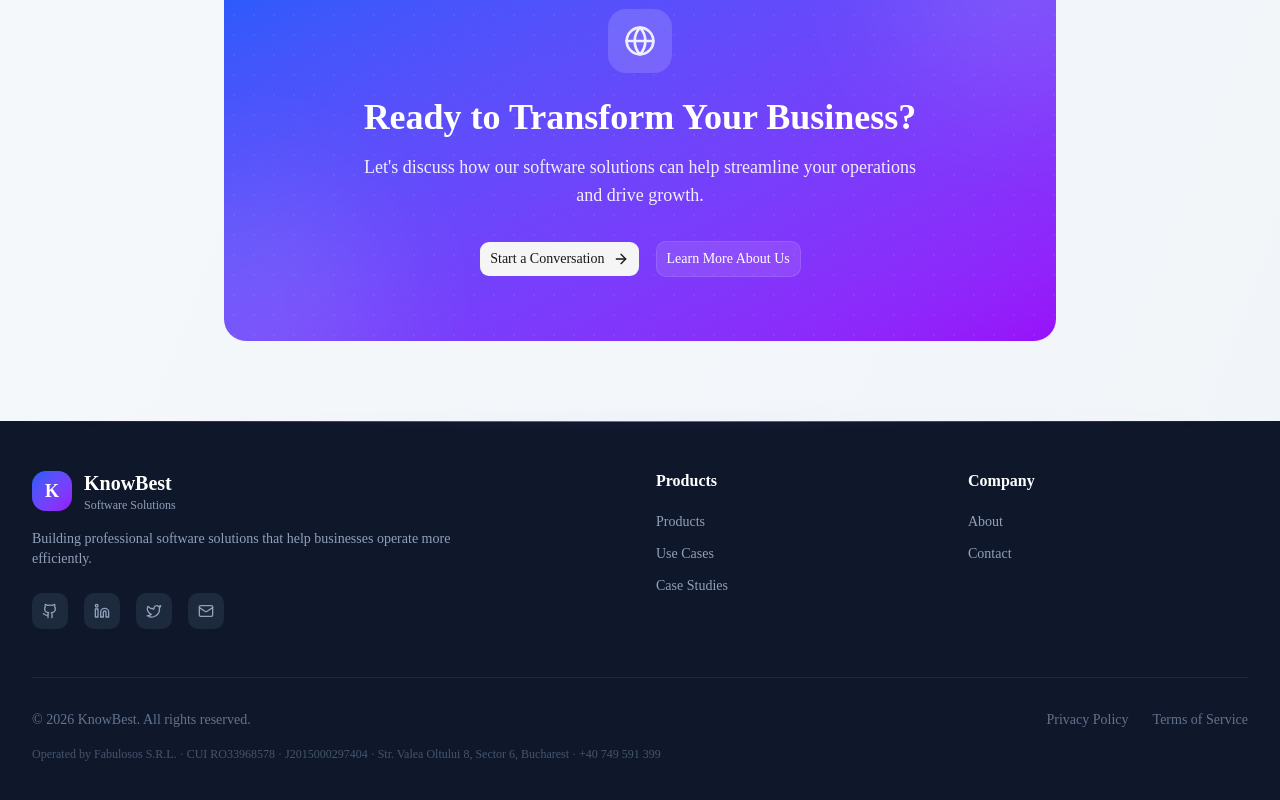
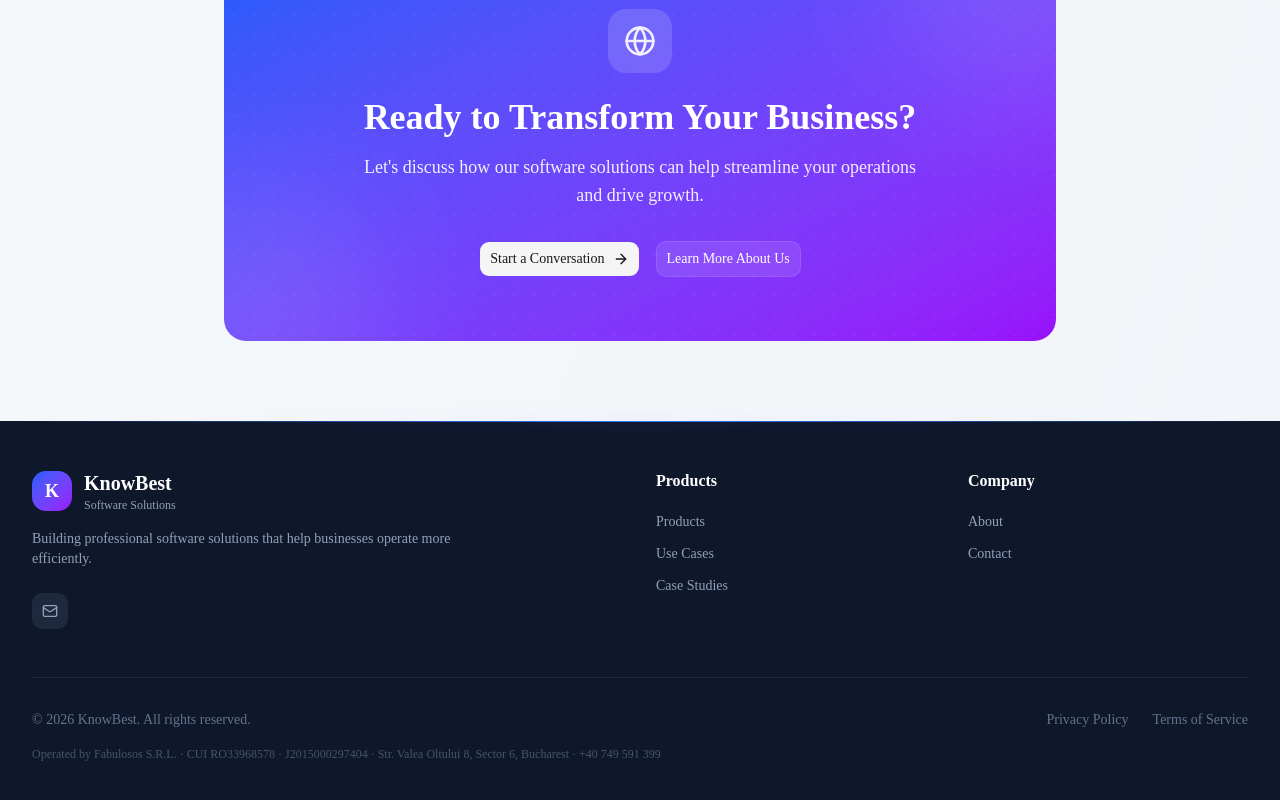
Before and after one commit to aledan2809/knowbest, a Next.js app: page /en in a window 1280 px wide. Shown: the part 2483-3283 px from the top of the page. Built offline with nearby package versions, Linux system fonts and the light colour scheme; no server answers.

Commit message:
fix(social): disable placeholder social links (not real KnowBest accounts) — enabled-flag for easy re-activation

```diff
--- a/src/app/[locale]/contact/page.tsx
+++ b/src/app/[locale]/contact/page.tsx
@@ -78,11 +78,13 @@ export default function ContactPage() {
     },
   ];
 
+  // Social profiles disabled until real KnowBest accounts exist.
+  // To re-activate: set enabled:true + the correct href per platform.
   const socialLinks = [
-    { icon: Github, href: "https://github.com/knowbest", label: "GitHub" },
-    { icon: Linkedin, href: "https://linkedin.com/company/knowbest", label: "LinkedIn" },
-    { icon: Twitter, href: "https://twitter.com/knowbest", label: "Twitter" },
-  ];
+    { icon: Github, href: "https://github.com/knowbest", label: "GitHub", enabled: false },
+    { icon: Linkedin, href: "https://linkedin.com/company/knowbest", label: "LinkedIn", enabled: false },
+    { icon: Twitter, href: "https://twitter.com/knowbest", label: "Twitter", enabled: false },
+  ].filter((s) => s.enabled);
 
   return (
     <div className="min-h-screen bg-gradient-to-br from-slate-50 to-slate-100">
@@ -175,6 +177,7 @@ export default function ContactPage() {
                 ))}
               </div>
 
+              {socialLinks.length > 0 && (
                 <div>
                   <h3 className="text-sm font-semibold text-slate-500 uppercase tracking-wider mb-4">
                     {t("contact.followUs")}
@@ -194,6 +197,7 @@ export default function ContactPage() {
                     ))}
                   </div>
                 </div>
+              )}
             </motion.div>
 
             {/* Contact Form - Glass effect */}
--- a/src/components/Footer.tsx
+++ b/src/components/Footer.tsx
@@ -19,12 +19,14 @@ export function Footer() {
     { href: `/${locale}/contact`, label: t("nav.contact") },
   ];
 
+  // Social profiles disabled until real KnowBest accounts exist.
+  // To re-activate: set enabled:true + the correct href per platform.
   const socialLinks = [
-    { href: "https://github.com/knowbest", icon: Github, label: "GitHub" },
-    { href: "https://linkedin.com/company/knowbest", icon: Linkedin, label: "LinkedIn" },
-    { href: "https://twitter.com/knowbest", icon: Twitter, label: "Twitter" },
-    { href: "mailto:contact@knowbest.ro", icon: Mail, label: "Email" },
-  ];
+    { href: "https://github.com/knowbest", icon: Github, label: "GitHub", enabled: false },
+    { href: "https://linkedin.com/company/knowbest", icon: Linkedin, label: "LinkedIn", enabled: false },
+    { href: "https://twitter.com/knowbest", icon: Twitter, label: "Twitter", enabled: false },
+    { href: "mailto:contact@knowbest.ro", icon: Mail, label: "Email", enabled: true },
+  ].filter((s) => s.enabled);
 
   return (
     <footer className="relative bg-slate-900 text-slate-300">
```
Lines whose indentation alone changed are shown as unchanged.
